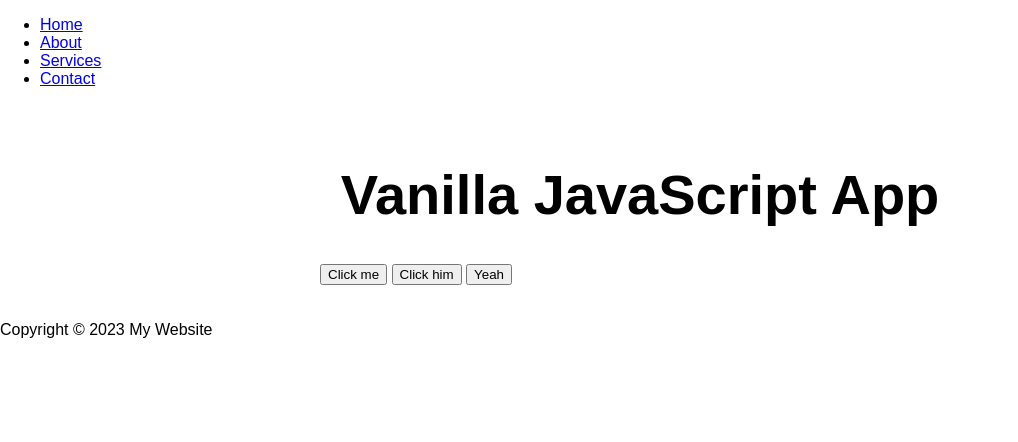
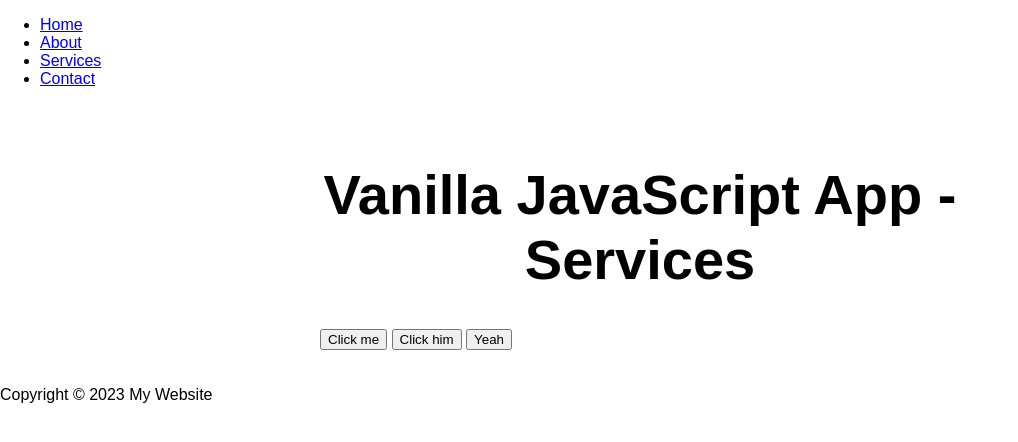
Before and after one commit to kmadof/my-first-static-web-app, a website: page src/services.html in a window 1280 px wide. Shown: the whole page, without its empty margins (0-1018 px from the left). Drawn offline with Linux system fonts and the light colour scheme.

Commit message:
Changed mesages

```diff
--- a/src/services.html
+++ b/src/services.html
@@ -67,7 +67,7 @@ g.async=true; g.src='https://a.staging.cookie3.co/js/container_9dUGmP0e.js'; s.p
 	</header>
 
   <main>
-    <h1>Vanilla JavaScript App</h1>
+    <h1>Vanilla JavaScript App - Services</h1>
 
     <button onclick="alert('Button clicked!')">Click me</button>
 
```
Also changed, not shown: src/about.html (+1 -1 lines), src/contact.html (+1 -1 lines).
